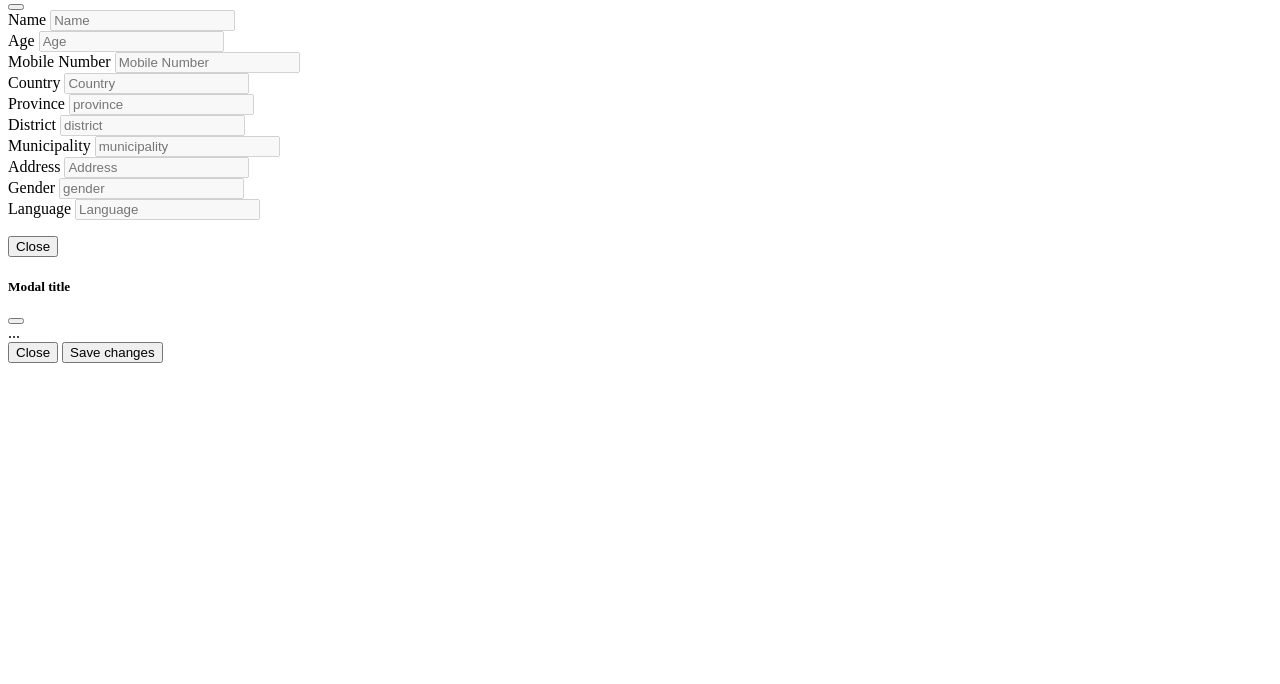
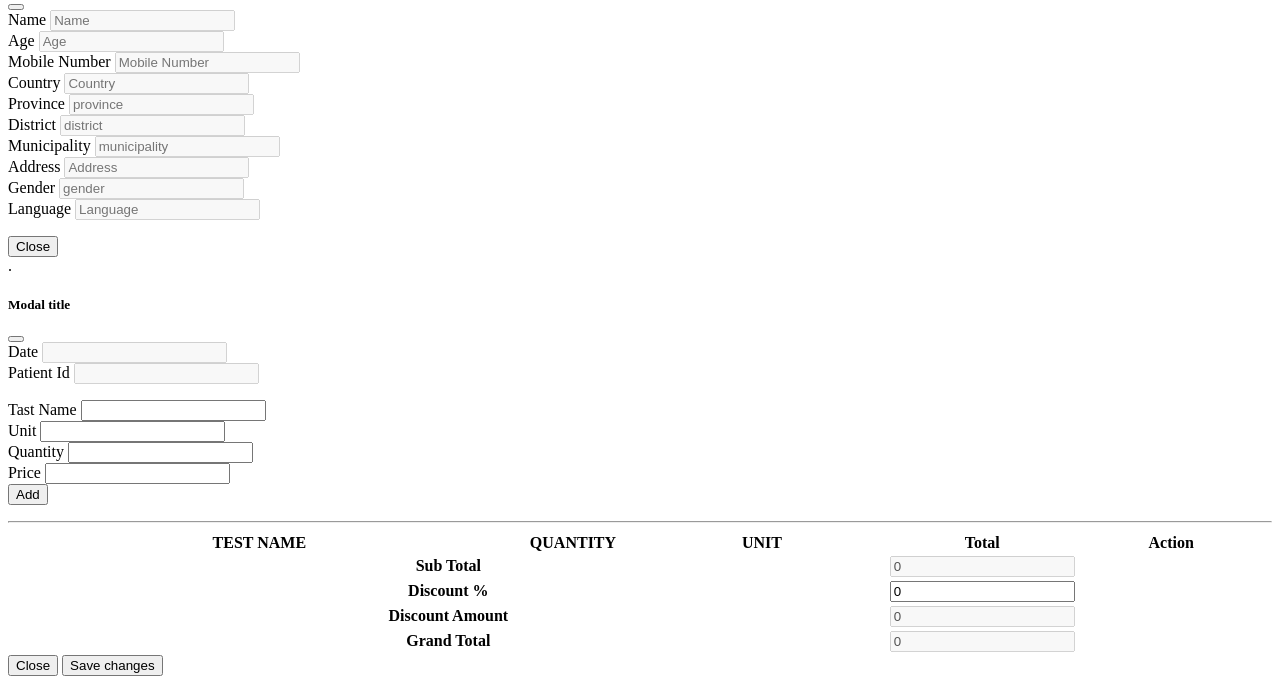
Before and after one commit to hritikrimal/patient-management-system, a CodeIgniter app: the page made by application/views/homepage/home_index.php in a window 1280 px wide. Shown: the part 611-1295 px from the top of the page. Before the commit the page ends 974 px from the top, so only its background shows below. Run offline with CodeIgniter, Linux system fonts and the light colour scheme; lists and menus that the app fills with data are empty; some libraries are stand-ins or nearby versions.

Commit message:
feat:reg and billing

```diff
--- a/application/views/homepage/home_index.php
+++ b/application/views/homepage/home_index.php
@@ -241,15 +241,122 @@
 
         <!-- reg & billing modal -->
         <div class="modal fade" id="billing-modal" tabindex="-1" aria-labelledby="exampleModalLabel" aria-hidden="true">
-            <div class="modal-dialog">
+            <div class="modal-dialog modal-xl">.
                 <div class="modal-content">
                     <div class="modal-header">
                         <h5 class="modal-title" id="exampleModalLabel">Modal title</h5>
                         <button type="button" class="btn-close" data-bs-dismiss="modal" aria-label="Close"></button>
                     </div>
                     <div class="modal-body">
-                        ...
+                        <div id="flash-messages"></div>
+
+                        <form id="info_form" class="row g-3 ">
+
+
+                            <div class="col-md-7 ">
+
+                                <label for="bill_date" class="form-label">Date</label>
+                                <input type="text" id="bill_date" disabled name="bill_date">
+                            </div>
+
+                            <div class="col-md-4">
+                                <label for="p_id" class="form-label">Patient Id</label>
+                                <input type="text" id="p_id" disabled name="p_id">
+                            </div>
+                        </form>
+                        <div class="row">
+                            <form id="bill_form" class="row g-3 ">
+
+                                <div class="col-md-3">
+                                    <label for="test_name" class="form-label">Tast Name</label>
+                                    <input type="text" class="form-control" id="test_name" required name="test_name">
+                                </div>
+                                <div class="col-md-3">
+                                    <label for="t_unit" class="form-label">Unit</label>
+                                    <input type="text" class="form-control" id="t_unit" required name="t_unit">
+                                </div>
+                                <div class="col-md-3">
+                                    <label for="t_qty" class="form-label">Quantity</label>
+                                    <input type="text" class="form-control" id="t_qty" required name="t_qty">
+                                </div>
+                                <div class="col-md-2">
+                                    <label for="t_price" class="form-label">Price</label>
+                                    <input type="text" class="form-control" id="t_price" required name="t_price">
+                                </div>
+                                <!-- <div class="col-md-2">
+                                    <label for="t_disper" class="form-label">Discount %</label>
+                                    <input type="text" class="form-control" id="t_disper" name="t_disper">
+                                </div>
+                                <div class="col-md-2">
+                                    <label for="t_disamo" class="form-label">Discount Amount</label>
+                                    <input type="text" class="form-control" id="t_disamo" name="t_disamo">
+                                </div>
+                                <div class="col-md-2">
+                                    <label for="t_total" class="form-label">Net Total</label>
+                                    <input type="text" class="form-control" id="t_total" name="t_total">
+                                </div> -->
+                                <div class="col-md-1 mt-1">
+
+
+                                    <button id="but_add" type="button" class="btn btn-primary ">Add</button>
+
+                                </div>
+                        </div>
+
+
+                        </form>
                     </div>
+
+                    <hr>
+                    <div class="row">
+                        <div class="col-md-12">
+                            <table class="table table-bordered" id="item-list">
+                                <colgroup>
+                                    <col width="40%">
+                                    <col width="10%">
+                                    <col width="10">
+                                    <col width="15%">
+                                    <col width="15%">
+                                    <!-- <col width="5%"> -->
+                                </colgroup>
+                                <thead>
+                                    <tr>
+                                        <!-- <th class="text-center">SN</th> -->
+                                        <th class="text-center">TEST NAME</th>
+                                        <th class="text-center">QUANTITY</th>
+                                        <th class="text-center">UNIT</th>
+                                        <!-- <th class="text-center">Cost</th> -->
+                                        <th class="text-center">Total</th>
+                                        <th class="text-center">Action</th>
+                                    </tr>
+                                </thead>
+                                <tbody>
+                                </tbody>
+                                <tfoot>
+                                    <tr>
+                                        <th class="text-right" colspan="3">Sub Total</th>
+                                        <th><input type="number" disabled class="form-control" id="sub_total" name="sub_total" value="0"></th>
+                                    </tr>
+                                    <tr>
+                                        <th class="text-right" colspan="3">Discount %</th>
+                                        <th><input type="text" class="form-control" id="dis_per" name="dis_per" value="0"></th>
+                                    </tr>
+                                    <tr>
+                                        <th class="text-right" colspan="3">Discount Amount</th>
+                                        <th><input type="text" disabled class="form-control" id="dis_amnt" name="dis_amnt" value="0"></th>
+
+                                        <th></th>
+                                    </tr>
+                                    <tr>
+                                        <th class="text-right" colspan="3">Grand Total</th>
+                                        <th><input type="text" disabled class="form-control" id="grand_total" name="grand_total" value="0"></th>
+                                    </tr>
+                                </tfoot>
+                            </table>
+                        </div>
+                    </div>
+
+
                     <div class="modal-footer">
                         <button type="button" class="btn btn-secondary" data-bs-dismiss="modal">Close</button>
                         <button type="button" class="btn btn-primary">Save changes</button>
@@ -263,15 +370,6 @@
     <script src="https://cdn.datatables.net/1.13.4/js/jquery.dataTables.js"></script>
 
     <script src="assets/js/homejs.js"></script>
-    <!-- <script>
-        $(document).ready(function() {
-            $('#myTable').DataTable();
-        });
-    </script> -->
-
-
-
-
 </body>
 
 
--- a/assets/css/home.css
+++ b/assets/css/home.css
@@ -6,5 +6,8 @@
 }
 table#myTable td {
 	font-size: 14px;
-	padding: 8px;
+	/* padding: 3 px; */
 }
+/* #but_add {
+	margin-right: 4rem;
+} */
--- a/assets/js/homejs.js
+++ b/assets/js/homejs.js
@@ -152,6 +152,7 @@ $(document).ready(function () {
 	fetch();
 	fetch();
 	//preview the information on click view
+	// TODO: on and off
 	$(document).on("click", "#view", function () {
 		var Patientid = $(this).attr("value");
 		$.ajax({
@@ -244,7 +245,6 @@ $("#province").change(function () {
 	$("#district")
 		.empty()
 		.append('<option selected disabled value="">Choose...</option>');
-	// .append('<option selected disabled value="">Choose...</option>')
 
 	$.getJSON("assets/json/province.json", function (data) {
 		var districts = data.find(function (item) {
@@ -303,5 +303,113 @@ $("#district").change(function () {
 // modal show on click reg and billing
 $(document).on("click", "#reg_bill", function () {
 	var Patientid = $(this).attr("value");
+	$("#p_id").val(Patientid);
+	var currentDate = new Date();
+	var options = { timeZone: "Asia/Kathmandu" };
+	var formattedDate = currentDate.toLocaleString("en-US", options);
+
+	$("#bill_date").val(formattedDate);
+
 	$("#billing-modal").modal("show");
 });
+
+//on click add
+$(document).ready(function () {
+	$("#but_add").click(function () {
+		// alert();
+		var testName = $("#test_name").val();
+		var quantity = $("#t_qty").val();
+		var unit = $("#t_unit").val();
+		var price = $("#t_price").val();
+
+		$("#bill_form")[0].reset();
+
+		// Calculate total cost
+		var totalCost = parseFloat(quantity) * parseFloat(unit);
+		// if (testName === "") {
+		// 	displayFlashMessage("Name is required !", 3000); // Display for 3 seconds
+		// 	return;
+		// }
+		// Append a new row to the table body
+		$("#item-list tbody").append(
+			"<tr>" +
+				"<td>" +
+				testName +
+				"</td>" +
+				"<td>" +
+				quantity +
+				"</td>" +
+				"<td>" +
+				unit +
+				"</td>" +
+				"<td>" +
+				price +
+				"</td>" +
+				"<td><button class='btn btn-danger btn-sm remove-row' id='remove_btn'  onclick='rem_item($(this))'>Remove</button></td>" +
+				"</tr>"
+		);
+
+		var subTotal = parseFloat($("#sub_total").val() || 0);
+		subTotal += totalCost;
+		$("#sub_total").val(subTotal);
+		$("#grand_total").val(subTotal);
+		$("#dis_per").val("0");
+		$("#dis_amnt").val("0");
+	});
+});
+
+//insert unit and qty to get total
+$(document).ready(function () {
+	$("#t_unit, #t_qty").on("input", function () {
+		var unit = parseFloat($("#t_unit").val());
+		var qty = parseFloat($("#t_qty").val());
+
+		// Check if both unit and quantity are valid numbers
+		if (!isNaN(unit) && !isNaN(qty)) {
+			var price = unit * qty;
+			$("#t_price").val(price);
+		}
+	});
+});
+
+//on input discount %
+$(document).ready(function () {
+	$("#dis_per").on("input", function () {
+		// Get input values
+		var subTotal = parseFloat($("#sub_total").val()) || 0;
+		var discountPercent = parseFloat($(this).val()) || 0;
+
+		// Calculate discount amount
+		var discountAmount = (subTotal * discountPercent) / 100;
+
+		// Update discount amount field
+		$("#dis_amnt").val(discountAmount);
+
+		// Calculate grand total
+		var grandTotal = subTotal - discountAmount;
+
+		// Update grand total field
+		$("#grand_total").val(grandTotal);
+	});
+});
+
+// on click rmove button
+$(document).ready(function () {
+	$(document).on("click", "#remove_btn", function () {
+		var row = $(this).closest("tr");
+		$("#dis_per").val("0").trigger("input");
+		$("#dis_amnt").val("0");
+
+		var price = row.find("td:eq(3)").text();
+		var total = $("#sub_total").val();
+		var final = total - price;
+		$("#sub_total").val(final);
+
+		var grand = $("#grand_total").val();
+		var final_grand = grand - price;
+		$("#grand_total").val(final_grand);
+
+		row.remove();
+		// calc_total();
+	});
+});
```
